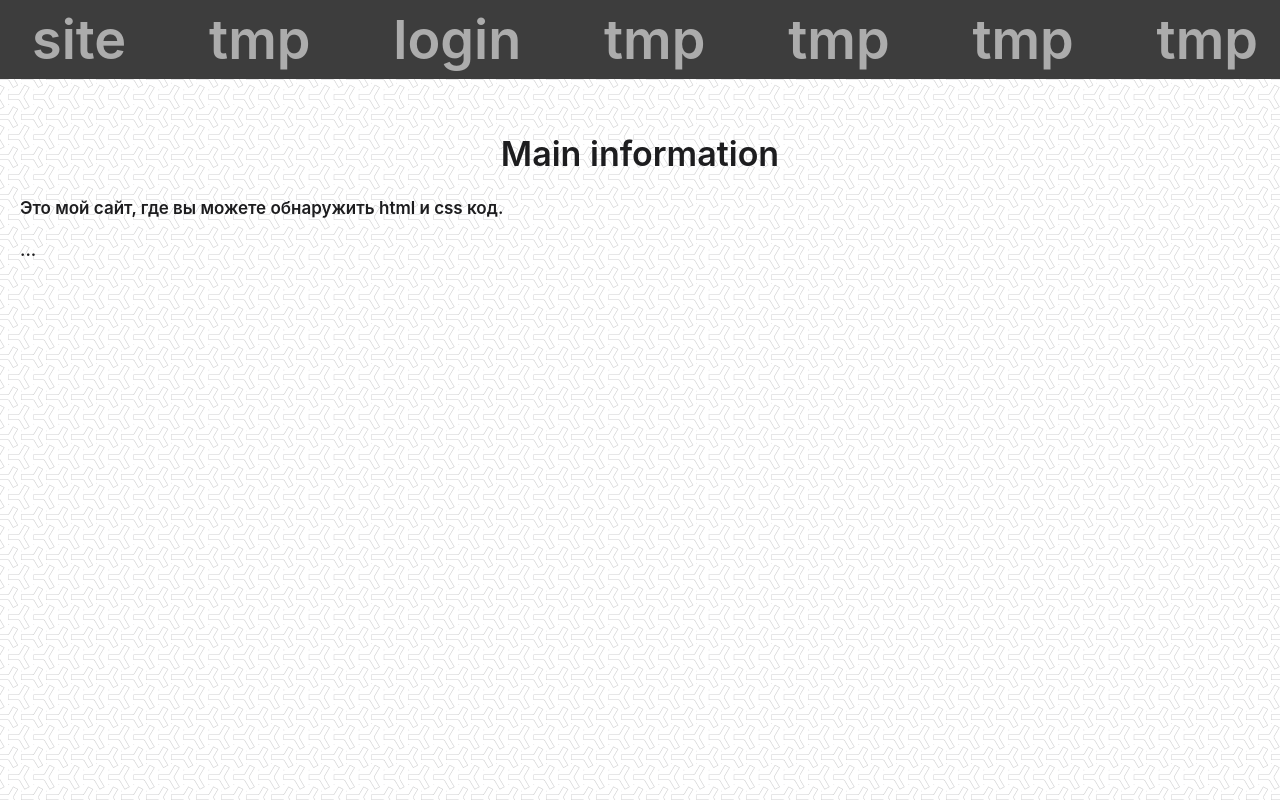
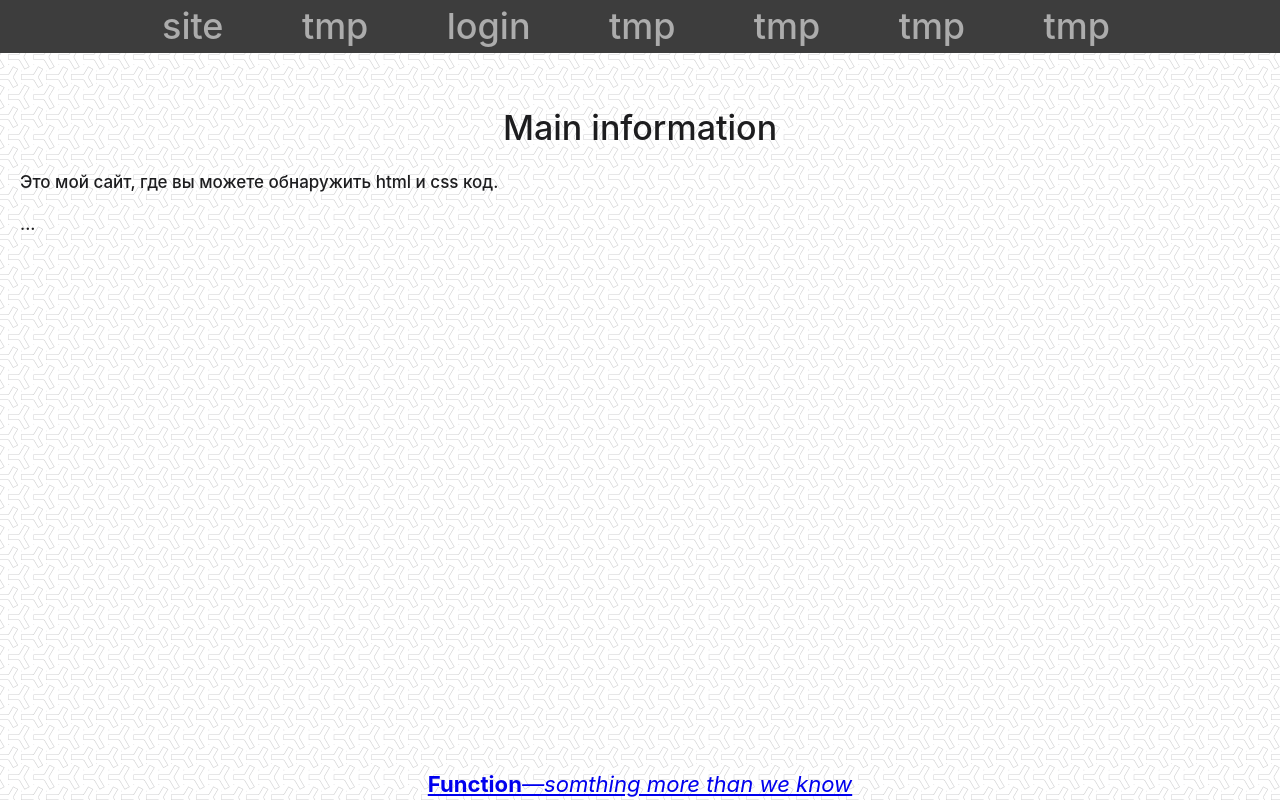
Before and after one commit to axidex/axidex.github.io, a plain HTML site: page index.html in a window 1280 px wide. Drawn offline with Linux system fonts and the light colour scheme.

Commit message:
smooth internal ref

```diff
--- a/index.html
+++ b/index.html
@@ -12,6 +12,8 @@
     </head>
 
     <body>
+        <a name=begin></a>
+        <div class=topbackground>
             <div class=mainmenu>
                 <nav class="menu">
                     <ul>
@@ -24,6 +26,7 @@
                         <li><a href="tmp.html">tmp</a></li>
                     </ul>
                 </nav>
+            </div>
         </div>
         <br>
         <div id="popupbox">
@@ -44,5 +47,6 @@
             <p>Это мой сайт, где вы можете обнаружить html и css код.</p>
             <p>...</p>
         </main>
+        <div class=footer><a href="#begin"><b>Function</b><dfn>&mdash;somthing more than we know</dfn></a></div>
     </body>
 </html>
--- a/styles/index.css
+++ b/styles/index.css
@@ -1,9 +1,12 @@
+html {
+    scroll-behavior: smooth;
+}
 body {
     background-image: url(../ext/background.png);
     margin: 0;
     font-size: 17px;
     line-height: 1.4705882353;
-    font-weight: 600;
+    font-weight: 450;
     font-family: -apple-system, BlinkMacSystemFont, 'Segoe UI', Roboto, Oxygen, Ubuntu, Cantarell, 'Open Sans', 'Helvetica Neue', sans-serif;
     color: #1d1d1f;
     font-style: normal;
@@ -16,15 +19,42 @@ P {
     padding-left: 20px;
 }
 
+/*Низ*/
+.footer {
+    position: fixed;
+    left: 0;
+    bottom: 0;
+    width: 100%;
+    color: white;
+    text-align: center;
+    font-size: 130%;
+}
+.footer a:visited {
+    color: #000000
+}
+.footer a {
+    -webkit-transition: all linear 0.3s; /*Устанавливаем плавный переход при наведении курсора мыши*/
+    -moz-transition: all linear 0.3s;
+    -ms-transition: all linear 0.3s;
+    -o-transition: all linear 0.3s;
+    transition: all linear 0.3s;
+}
+
 /*Horizontal navigation menu*/
+.topbackground {
+    background: #3d3d3d;
+}
 .mainmenu {
     background: #3d3d3d;
+    padding-left: calc(max(22px, env(safe-area-inset-left)));
+    padding-right: calc(max(22px, env(safe-area-inset-right)));
+    margin: 0 auto;
+    max-width: 980px;
 }
 nav ul a {
     color: rgb(172, 172, 172);
-    font-size: 300%;
+    font-size: 200%;
     background: #3d3d3d;
-    padding: 2px;
     transition: 0.25s linear;
 }
 
@@ -33,11 +63,12 @@ nav ul a:hover {
     background: #3d3d3d;
    }
 
-ul {
+nav ul {
+    padding: 0 22px;
     margin: 10px;
     background: #3d3d3d;
 }
-ul {
+nav ul {
     padding-right: 30px;
     cursor: default;
     margin: 0 -10px;
@@ -46,11 +77,11 @@ ul {
     justify-content: space-between;
     font-size: 18px;
 }
-ul a{
+nav ul a{
     text-decoration: none;
 }
 
-ul {
+nav ul {
     list-style: none;
 }
 /*#######################################*/
--- a/styles/site.css
+++ b/styles/site.css
@@ -1,3 +1,6 @@
+html {
+    scroll-behavior: smooth;
+}
 body {
     background-image: url(../ext/background.png);
     margin: 0;
@@ -20,6 +23,24 @@ H1 {
 
 P {
     padding-left: 20px;
+}
+
+/*Низ*/
+.footer {
+    position: fixed;
+    left: 0;
+    bottom: 0;
+    width: 100%;
+    color: white;
+    text-align: center;
+    font-size: 130%;
+}
+.footer a {
+    -webkit-transition: all linear 0.3s; /*Устанавливаем плавный переход при наведении курсора мыши*/
+     -moz-transition: all linear 0.3s;
+     -ms-transition: all linear 0.3s;
+     -o-transition: all linear 0.3s;
+     transition: all linear 0.3s;
 }
 
 /*Циатата*/
--- a/styles/tmp.css
+++ b/styles/tmp.css
@@ -1,3 +1,6 @@
+html {
+    scroll-behavior: smooth;
+}
 body {
     background-image: url(../ext/background.png);
     margin: 0;
@@ -7,4 +10,5 @@ body {
     font-family: -apple-system, BlinkMacSystemFont, 'Segoe UI', Roboto, Oxygen, Ubuntu, Cantarell, 'Open Sans', 'Helvetica Neue', sans-serif;
     color: #1d1d1f;
     font-style: normal;
+
 }
```
Also changed, not shown: site.html (+2 -1 lines). Lines whose indentation alone changed are shown as unchanged.
